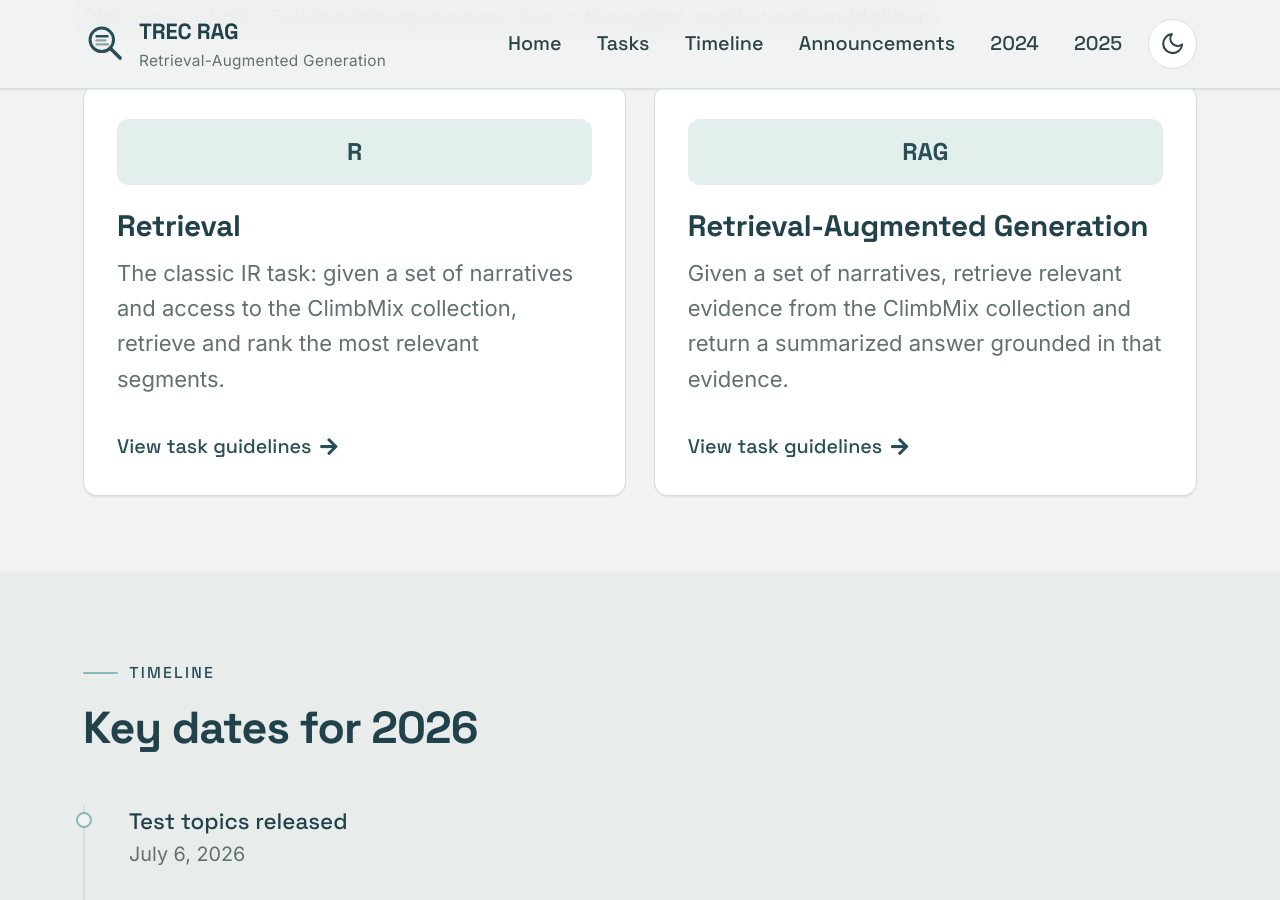
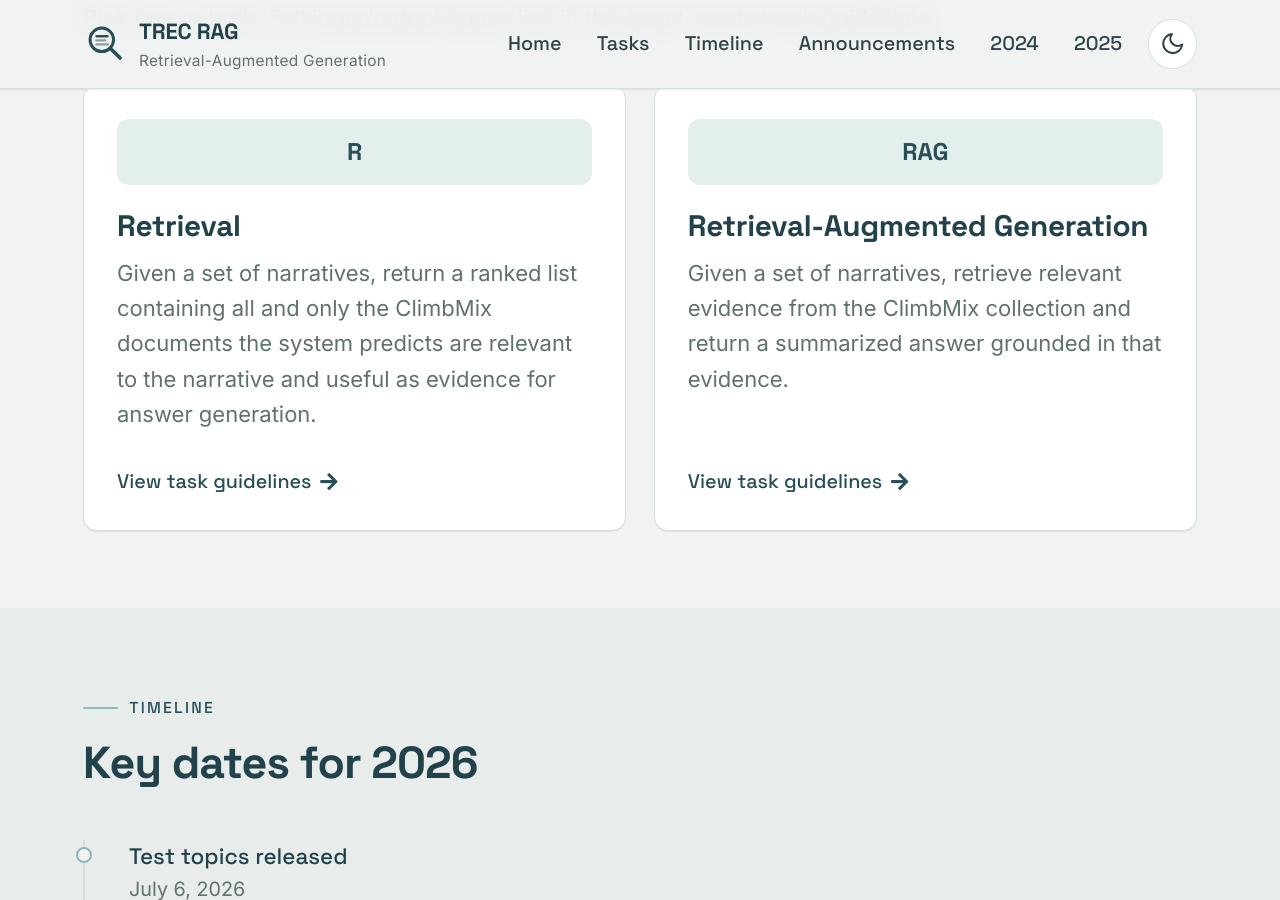
Before and after one commit to TREC-RAG/trec-rag.github.io, a Jekyll site: the page built from docs/index.md, in a window 1280 px wide and 900 px high, scrolled down 2734 px. Built offline with Jekyll 4.4.1, drawn with Linux system fonts in a browser that asks for light colours; cached includes are drawn as plain includes.

Commit message:
Update retrieval task description

```diff
--- a/docs/_data/home.yml
+++ b/docs/_data/home.yml
@@ -80,7 +80,7 @@
 tasks:
   - mark: "R"
     title: "Retrieval"
-    body: "The classic IR task: given a set of narratives and access to the ClimbMix collection, retrieve and rank the most relevant segments."
+    body: "Given a set of narratives, return a ranked list containing all and only the ClimbMix documents the system predicts are relevant to the narrative and useful as evidence for answer generation."
     url: "https://github.com/TREC-RAG/trec-rag-skills/blob/main/skills/trec-rag-2026-track-guidelines/references/retrieval-task.md"
   - mark: "RAG"
     title: "Retrieval-Augmented Generation"
```
